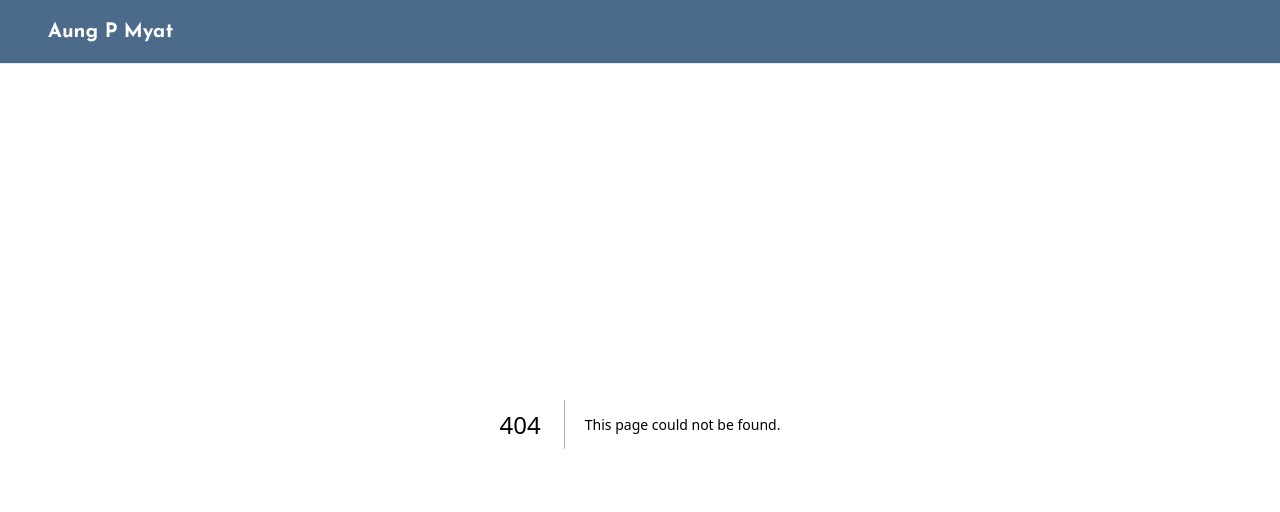
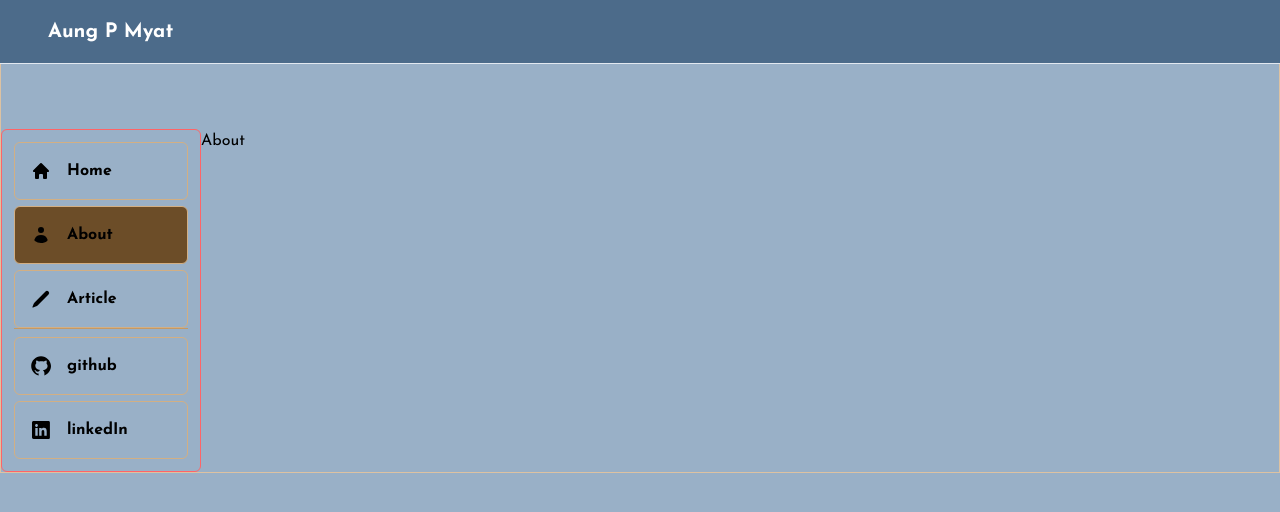
Before and after one commit to AungPM2003/my-portfolia, a Next.js app: page /about in a window 1280 px wide. Before the commit this address had no page. Shown: the top 512 px of the page. Built offline with nearby package versions, Linux system fonts and the light colour scheme.

Commit message:
fixing sidenav

```diff
--- /dev/null
+++ b/app/_components/NavLink.tsx
@@ -0,0 +1,27 @@
+"use client"
+import Link from "next/link";
+import { useSelectedLayoutSegment } from "next/navigation";
+import { ReactNode } from "react";
+import {clsx} from "clsx"
+
+interface Props{
+    children:string;
+    icon:ReactNode;
+    href:string;
+    target?:string;
+}
+export default function NavIconLink({children,icon,href,target}:Props){
+    const selected = useSelectedLayoutSegment()
+    return(
+        <Link href={href} target={target} className={clsx("flex items-center border border-accent-400 p-4 gap-4 rounded-md place-items-center font-bold transition-[color,background-color,border-color] duration-300 hover:bg-accent-400",
+            {
+                "bg-accent-800":`/${selected}` === href || (selected === null && href ==="/"),
+            }
+        )}>
+            <span>
+                {icon}
+            </span>
+            {children}
+        </Link>
+       )
+}
--- /dev/null
+++ b/app/_components/SideNav.tsx
@@ -0,0 +1,68 @@
+import {  ReactElement } from "react";
+import { HomeIcon,UserIcon,PencilIcon } from "@heroicons/react/20/solid";
+import NavLink from "./NavLink";
+import { Github, LinkedIn } from "./linkIcons";
+
+type Nav = {
+    id:number;
+    href:string;
+    label:string;
+    icon:ReactElement;
+}
+
+const navItems:Nav[] = [
+    {
+        id:1,
+        href:"/",
+        label:"Home",
+        icon:<HomeIcon className="w-5 h-5"/>
+    },
+    {
+        id:2,
+        href:"/about",
+        label:"About",
+        icon:<UserIcon className="w-5 h-5"/>
+    },
+    {
+        id:3,
+        href:"/articles",
+        label:"Article",
+        icon:<PencilIcon className="w-5 h-5"/>
+    },
+]
+const linkItems:Nav[] = [
+    {
+        id:1,
+        href:"",
+        label:"github",
+        icon:<Github className="w-5 h-5"/>
+    },
+    {
+        id:2,
+        href:"",
+        label:"linkedIn",
+        icon:<LinkedIn className="w-5 h-5"/>
+    }
+]
+export default function SideNav(){
+    return(
+        <nav className="hidden lg:block p-3 border border-red-400 rounded-md">
+            <div className="flex flex-col  gap-1.5 rounded-md">
+                {navItems.map(item => (
+                    <NavLink key={item.id} icon={item.icon} href={item.href}>
+                        {item.label}
+                    </NavLink>
+                ))}
+            </div>
+
+            <hr className="h-px border-accent-500 cursor-pointer "/>
+            <div className="flex flex-col gap-1.5 rounded-md pt-2">
+                {linkItems.map(item=>(
+                    <NavLink key={item.id} icon={item.icon} href={item.href}>
+                        {item.label}
+                    </NavLink>
+                ))}
+            </div>
+        </nav>
+    )
+}
--- a/app/_components/SideNavigation.tsx
+++ /dev/null
@@ -1,5 +0,0 @@
-import { JSX } from "react/jsx-runtime";
-
-export default function SideNavigation(): JSX.Element {
-  return <nav>hi</nav>;
-}
--- /dev/null
+++ b/app/_components/linkIcons/index.tsx
@@ -0,0 +1,39 @@
+interface Props {
+  className?: string;
+}
+function Github(props: Props) {
+  return (
+    <svg
+      xmlns="http://www.w3.org/2000/svg"
+      className={props.className}
+      fill="currentColor"
+      viewBox="0 0 20 20"
+    >
+      <path
+        strokeLinecap="round"
+        strokeLinejoin="round"
+        d="M10,0.3c-5.4,0-9.8,4.4-9.8,9.8c0,4.6,3.2,8.5,7.5,9.5c0-0.1-0.1-0.3-0.1-0.5v-1.7c-0.4,0-1.1,0-1.2,0c-0.7,0-1.3-0.3-1.6-0.8c-0.3-0.6-0.4-1.5-1.2-2.1c-0.2-0.2-0.1-0.4,0.2-0.4c0.5,0.1,0.9,0.5,1.3,1c0.4,0.5,0.6,0.6,1.3,0.6c0.4,0,0.9,0,1.4-0.1c0.3-0.7,0.7-1.3,1.3-1.6c-3.3-0.3-4.8-2-4.8-4.2c0-1,0.4-1.9,1.1-2.7C5.1,6.6,4.8,5,5.4,4.4c1.5,0,2.4,1,2.6,1.2c0.7-0.3,1.5-0.4,2.4-0.4c0.9,0,1.7,0.1,2.4,0.4c0.2-0.3,1.1-1.2,2.6-1.2C16,5,15.7,6.6,15.5,7.4c0.7,0.8,1.1,1.7,1.1,2.6c0,2.2-1.6,3.8-4.8,4.2c0.9,0.5,1.6,1.8,1.6,2.8v2.2c0,0.1,0,0.1,0,0.2c3.8-1.3,6.6-5,6.6-9.3C19.8,4.7,15.4,0.3,10,0.3z"
+      ></path>
+    </svg>
+  );
+}
+
+function LinkedIn(props: Props) {
+  return (
+    <svg
+      xmlns="http://www.w3.org/2000/svg"
+      className={props.className}
+      fill="currentColor"
+      viewBox="0 0 20 20"
+    >
+      <path
+        strokeLinecap="round"
+        strokeLinejoin="round"
+        d="M17.4,1H2.6C1.7,1,1,1.7,1,2.6v14.7C1,18.3,1.7,19,2.6,19h14.7c0.9,0,1.6-0.7,1.6-1.6V2.6C19,1.7,18.3,1,17.4,1z M6.7,15.7H4.3V8h2.4V15.7z M5.5,6.9c-0.8,0-1.4-0.6-1.4-1.4S4.7,4,5.5,4c0.8,0,1.4,0.6,1.4,1.4C6.9,6.2,6.2,6.9,5.5,6.9z M15.7,15.7h-2.4V12c0-0.9,0-2.1-1.3-2.1c-1.3,0-1.4,1-1.4,2v3.8H8.2V8h2.3V9h0c0.3-0.6,1.1-1.3,2.3-1.3c2.4,0,2.9,1.6,2.9,3.7C15.7,11.5,15.7,15.7,15.7,15.7z"
+      ></path>
+    </svg>
+  );
+}
+
+
+export { Github, LinkedIn};
--- /dev/null
+++ b/app/about/page.tsx
@@ -0,0 +1,5 @@
+export default function page() {
+  return (
+    <div>About</div>
+  )
+}
--- /dev/null
+++ b/app/articles/page.tsx
@@ -0,0 +1,5 @@
+export default function page() {
+  return (
+    <div>Articles</div>
+  )
+}
--- a/app/layout.tsx
+++ b/app/layout.tsx
@@ -3,6 +3,7 @@ import Header from "@/app/_components/Header";
 import "@/app/globals.css";
 import { Metadata } from "next";
 import { Josefin_Sans } from "next/font/google";
+import SideNav from "./_components/SideNav";
 
 export const metadata: Metadata = {
   title: {
@@ -24,9 +25,13 @@ export default function RootLayout({
   return (
     <html lang="en" className={`${josefin.className} h-full antialiased`}>
       <body className="bg-primary-300 flex h-full min-h-full flex-col">
-        <Header />
-        <SideNavigation />
-        <main>{children}</main>
+        <div className="w-full max-h-dvh">
+          <Header />
+          <div className="max-w-350 border border-accent-300 grid grid-cols-[200px_minmax(0,1fr)] mx-auto  pt-[8em]">
+            <SideNav/>
+            <main>{children}</main>
+          </div>
+        </div>
       </body>
     </html>
   );
--- a/app/page.tsx
+++ b/app/page.tsx
@@ -1,5 +1,3 @@
-import { JSX } from "react";
-
-export default function Page(): JSX.Element {
+export default function Page() {
   return <div>hi</div>;
 }
--- a/package.json
+++ b/package.json
@@ -11,6 +11,7 @@
   },
   "dependencies": {
     "@heroicons/react": "^2.2.0",
+    "clsx": "^2.1.1",
     "next": "16.2.10",
     "react": "19.2.4",
     "react-dom": "19.2.4"
```
Also changed, not shown: app/projects/page.tsx (added), 1 other file (tests, documents, lock files or other folders).
